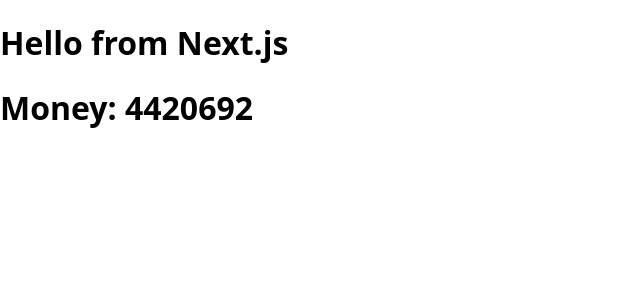
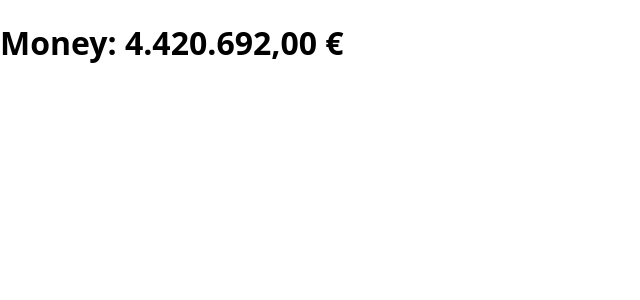
Before and after one commit to Satttoshi/idle-boss, a Next.js app: page / in a window 1280 px wide. Shown: the top 300 px of the page, without its empty margins (0-640 px from the left). Built offline with nearby package versions, Linux system fonts and the light colour scheme.

Commit message:
display money value formatted

```diff
--- a/pages/index.js
+++ b/pages/index.js
@@ -3,7 +3,6 @@
 export default function HomePage() {
   return (
     <div>
-      <h1>Hello from Next.js</h1>
       <MoneyDisplay />
     </div>
   );
--- a/src/components/MoneyDisplay.js
+++ b/src/components/MoneyDisplay.js
@@ -3,9 +3,12 @@
 export default function MoneyDisplay() {
   const { money } = useStore();
 
+  const moneyString =
+    money.toString().replace(/\B(?=(\d{3})+(?!\d))/g, ".") + ",00 €";
+
   return (
     <div>
-      <h1>Money: {money}</h1>
+      <h1>Money: {moneyString}</h1>
     </div>
   );
 }
```
